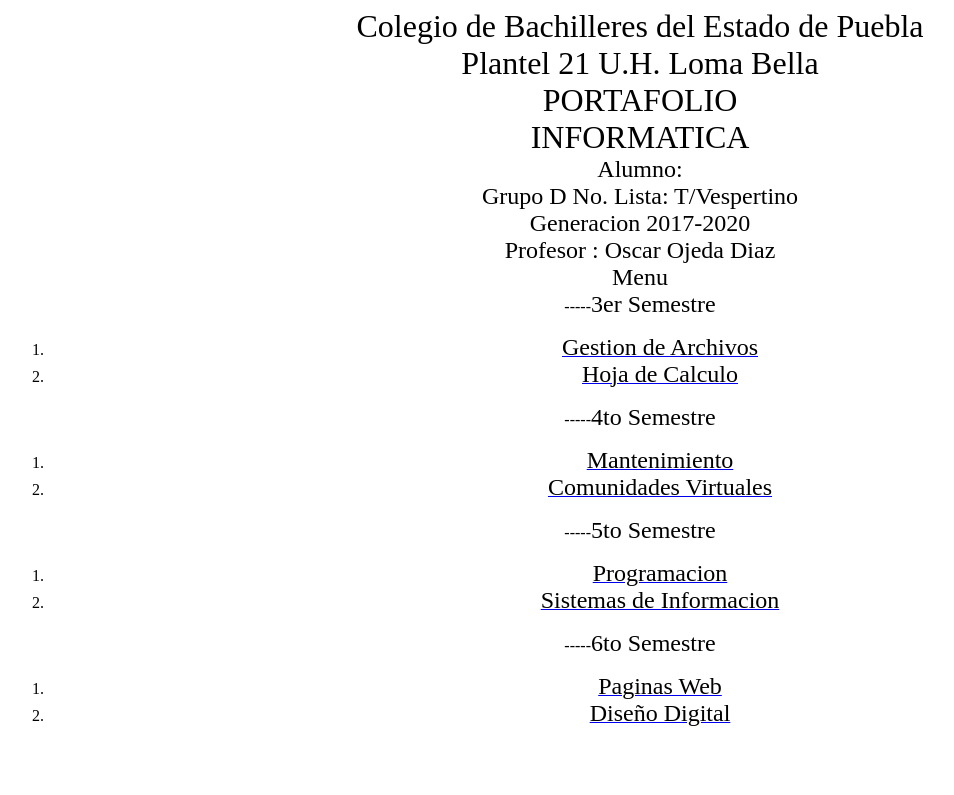
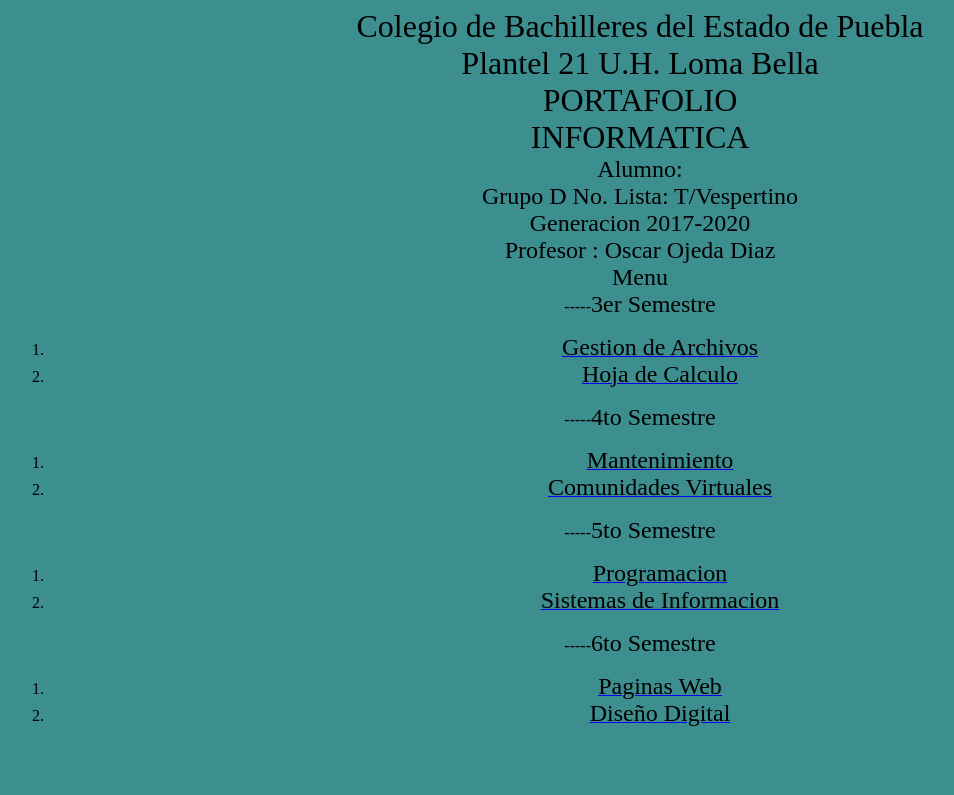
Before and after one commit to ClementineCobaep/Cobaep21Portafolio, a plain HTML site: page index.html in a window 1280 px wide. Shown: the top 795 px of the page, without its empty margins (0-954 px from the left). Drawn offline with Linux system fonts and the light colour scheme.

Commit message:
Update index.html

```diff
--- a/index.html
+++ b/index.html
@@ -1,7 +1,7 @@
 <html>
 <head>
 </head>
-<body><center>
+<body bgcolor="#3C8E8F"><center>
 <center><a name="10"><font size="+3" color="black">Colegio de Bachilleres del Estado de Puebla </font><br>
 <font size="+3" color="black">Plantel 21   U.H. Loma Bella</font><br>
 	<font size="+3" color="black">PORTAFOLIO</font><br>
```
